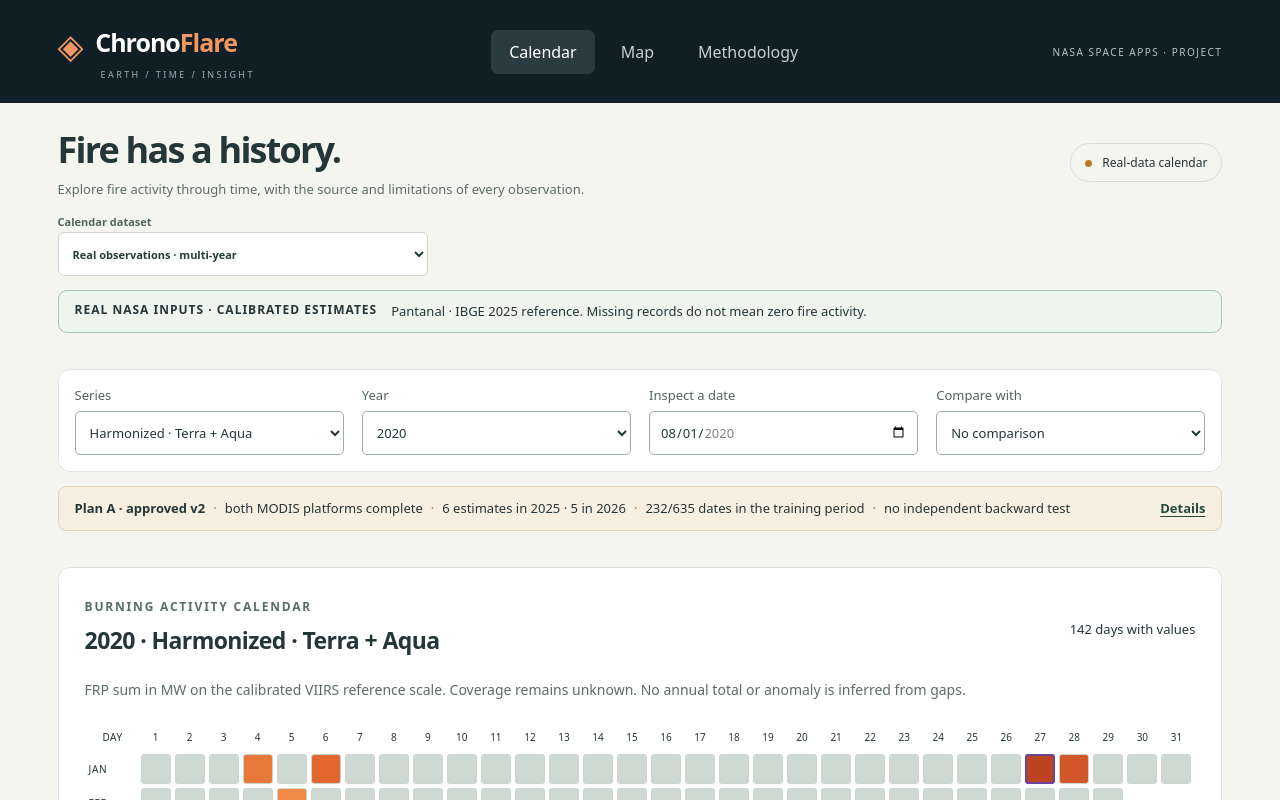
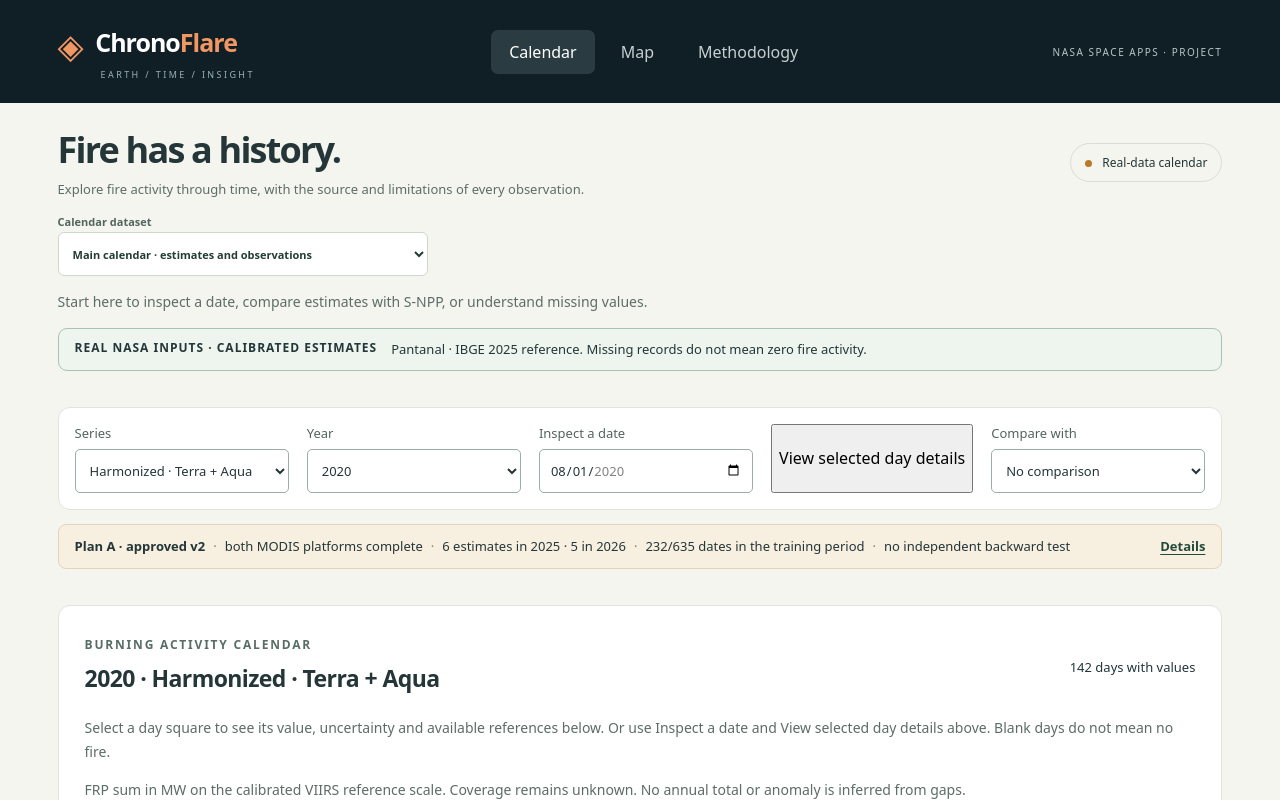
Before and after one commit to LuminaEnvision/chronoflare, a React (Vite) app in the folder app/: page / in a window 1280 px wide. Shown: the top 800 px of the page. Built offline with nearby package versions, Linux system fonts and the light colour scheme.

Commit message:
fix: clarify calendar choice and daily inspection tasks

```diff
--- a/app/src/components/ObservationCalendar.tsx
+++ b/app/src/components/ObservationCalendar.tsx
@@ -333,6 +333,20 @@ function Calendar({ manifest }: { manifest: ObservationManifest }) {
             }}
           />
         </label>
+        <button
+          type="button"
+          onClick={() =>
+            detailsRef.current?.scrollIntoView({
+              block: "start",
+              behavior: window.matchMedia("(prefers-reduced-motion: reduce)")
+                .matches
+                ? "auto"
+                : "smooth",
+            })
+          }
+        >
+          View selected day details
+        </button>
         <label>
           Compare with
           <select
@@ -429,6 +443,11 @@ function Calendar({ manifest }: { manifest: ObservationManifest }) {
                 {counts.partial > 0 ? ` · ${counts.partial} partial` : ""}
               </span>
             </div>
+            <p>
+              Select a day square to see its value, uncertainty and available
+              references below. Or use Inspect a date and View selected day details
+              above. Blank days do not mean no fire.
+            </p>
             {yearPick?.date === date && (
               <p className="observation-year-pick" role="status">
                 {yearPick.note}
@@ -583,6 +602,14 @@ function Calendar({ manifest }: { manifest: ObservationManifest }) {
                 : `${formatMetric(reading.value)} MW`}
             </div>
             <p>{readingLabels[reading.status]}</p>
+            {reading.value === null && (
+              <p>
+                This gap does not mean zero fire activity.
+                {source === "harmonized"
+                  ? " Publication requires complete aligned day and night inputs from both Terra and Aqua. Use Next available estimate or Previous available estimate to inspect a published date in this year. Native observations, when present, are listed below."
+                  : " No value is published for this selection; observation coverage remains unknown."}
+              </p>
+            )}
             <div
               className="observation-value-navigation"
               role="group"
--- a/app/src/main.tsx
+++ b/app/src/main.tsx
@@ -270,14 +270,21 @@ function App() {
                 }
               >
                 <option value="observations">
-                  Real observations · multi-year
+                  Main calendar · estimates and observations
                 </option>
                 <option value="demo">Synthetic demonstration</option>
                 <option value="experimental">
-                  Real detections · experimental · August 2020
+                  Raw-data preview · August 2020 only
                 </option>
               </select>
             </label>
+            <p>
+              {calendarMode === "observations"
+                ? "Start here to inspect a date, compare estimates with S-NPP, or understand missing values."
+                : calendarMode === "experimental"
+                  ? "Raw-data preview only: no harmonized estimates or MODIS benchmark. Choose Main calendar for daily estimates and comparisons."
+                  : "Synthetic examples only. Choose Main calendar for real observations and approved estimates."}
+            </p>
           </div>
         )}
         {page === "map" ? (
```
Also changed, not shown: 2 other files (tests, documents, lock files or other folders).
